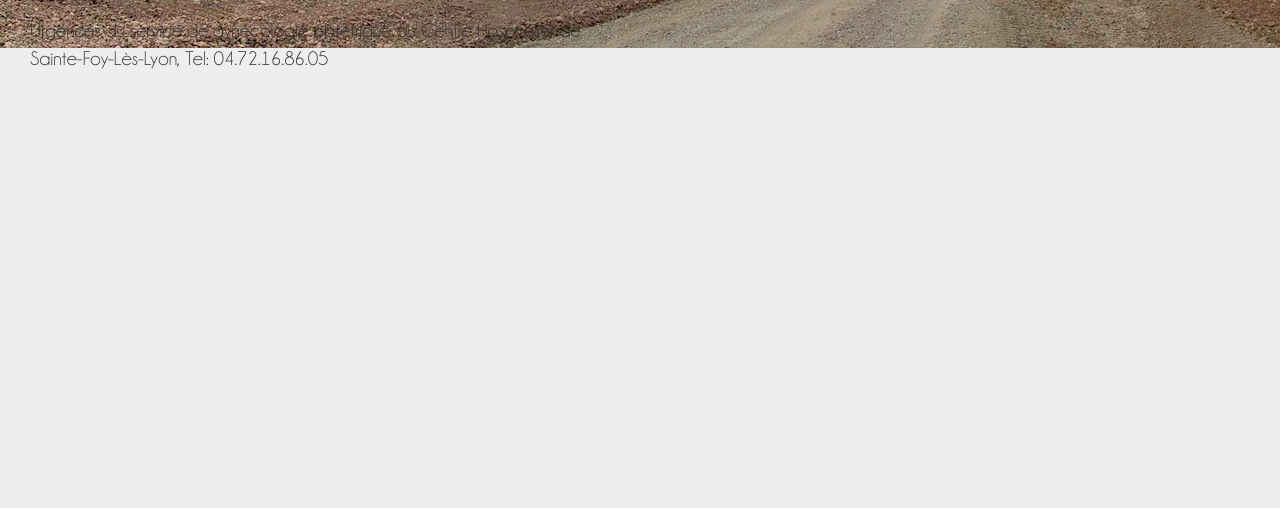
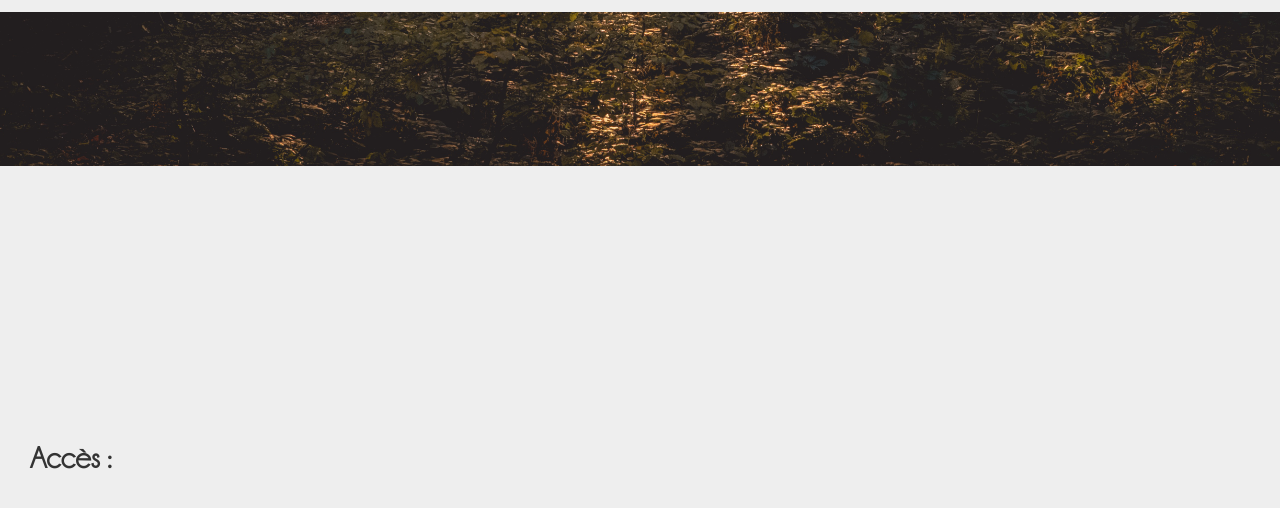
Before and after one commit to KamLan/website, a PHP site: page /contact.php in a window 1280 px wide; the page is wider, and only the part inside the window is pictured. Shown: the part 779-1287 px from the top of that part. Before the commit the page ends 848 px from the top of that part, so only its background shows below. Run offline with PHP 8.4, Linux system fonts and the light colour scheme; some libraries are stand-ins or nearby versions.

Commit message:
Parallax fix
Mise en place parallax

```diff
--- a/contact.php
+++ b/contact.php
@@ -74,7 +74,7 @@
 
         <div class="container backback col-sm-12">
           <div class="row">
-            <div class="col-sm-6">
+            <div class="col-sm-12">
                 <div class="panel-heading">
                   <h2><strong>Nous joindre :</strong></h2>
                 </div>
@@ -103,7 +103,8 @@
                   </p>
                 </div>
             </div>
-            <div class="col-sm-6">
+          <div class="parallax-container col-sm-12" data-parallax="scroll" data-image-src="img/wood.jpg" ></div>
+            <div class="col-sm-12">
                 <div class="panel-heading">
                   <h2><strong>Accès :</strong></h2>
                 </div>
@@ -121,7 +122,7 @@
                   </p>
                 </div>
                 <div class="panel-body col-sm-6">
-                  <iframe src="https://www.google.com/maps/embed?pb=!1m18!1m12!1m3!1d2784.9509877228866!2d4.801712315573599!3d45.732077723549814!2m3!1f0!2f0!3f0!3m2!1i1024!2i768!4f13.1!3m3!1m2!1s0x47f4ebdde053f789%3A0x249166d3c241cf69!2s12+Chemin+de+la+Croix+Pivort%2C+69110+Sainte-Foy-l%C3%A8s-Lyon!5e0!3m2!1sfr!2sfr!4v1477481884890" width="400" height="350" frameborder="0" style="border:0" allowfullscreen></iframe>
+                  <iframe src="https://www.google.com/maps/embed?pb=!1m18!1m12!1m3!1d2784.9509877228866!2d4.801712315573599!3d45.732077723549814!2m3!1f0!2f0!3f0!3m2!1i1024!2i768!4f13.1!3m3!1m2!1s0x47f4ebdde053f789%3A0x249166d3c241cf69!2s12+Chemin+de+la+Croix+Pivort%2C+69110+Sainte-Foy-l%C3%A8s-Lyon!5e0!3m2!1sfr!2sfr!4v1477481884890" width="800" height="300" frameborder="0" style="border:0" allowfullscreen></iframe>
                 </div>
             </div>
           </div>
--- a/css/Mystyle.css
+++ b/css/Mystyle.css
@@ -38,13 +38,12 @@ body{
 	max-height: auto;
 }
 /*Parallax*/
-
+.parallax-container {
+    min-height: 400px;
+    background: transparent;
+}
 /*CONTACT*/
 
-.backback{
-  background-image: url('../img/background.jpg');
-  background-repeat: no-repeat;
-}
 
 /* EQUIPE */
 
```
Also changed, not shown: cabinet.php (line endings or trailing spaces), equipe.php (line endings or trailing spaces).
